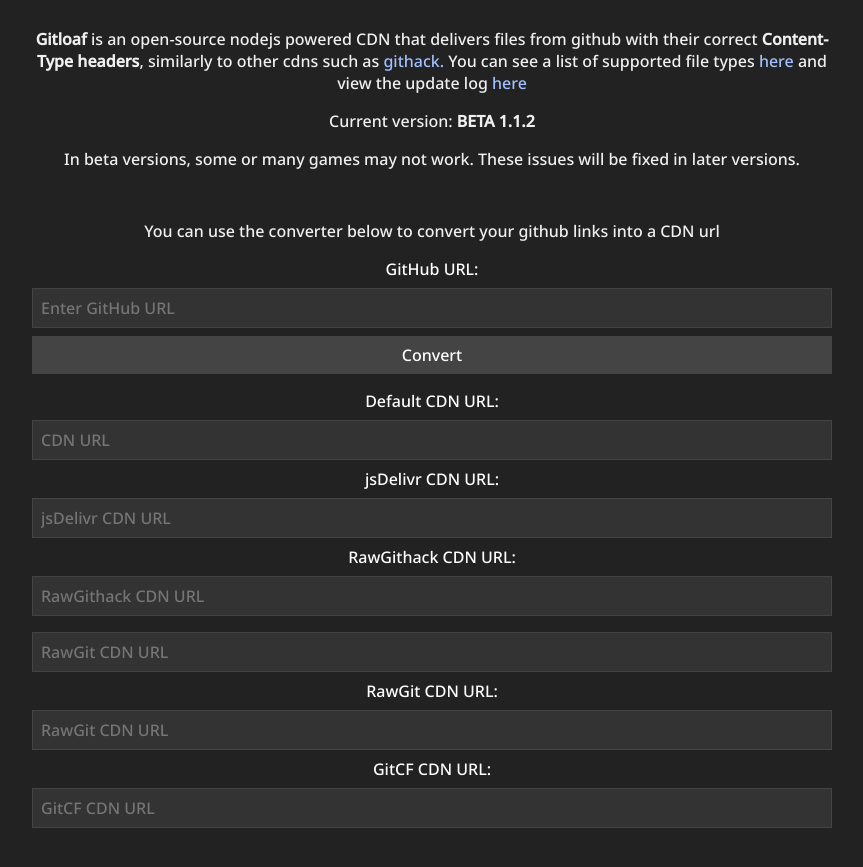
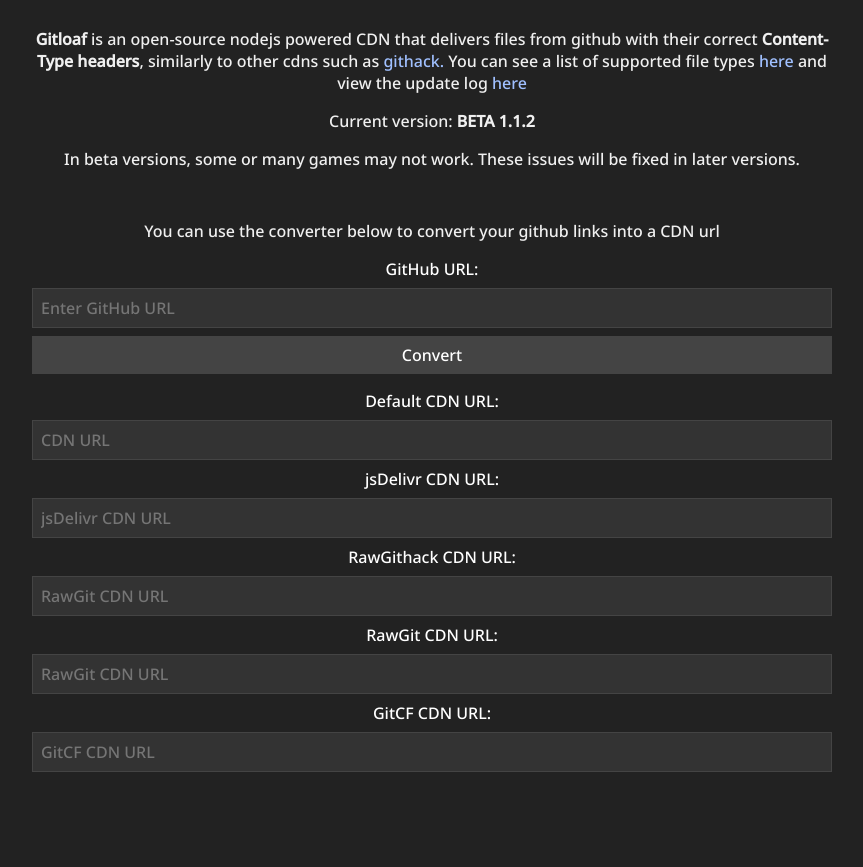
Before and after one commit to albibos/gitloaf, a website: page public/index.html in a window 1280 px wide. Shown: the part 193-1060 px from the top of the page, without its empty margins (208-1071 px from the left). After the commit the page ends 1005 px from the top, so only its background shows below. Drawn offline with Linux system fonts and the light colour scheme.

Commit message:
Update index.html

```diff
--- a/public/index.html
+++ b/public/index.html
@@ -42,8 +42,7 @@
          <div class="centered">
           <label for="converted-githack-url">RawGithack CDN URL:</label>
         </div>
-          <input type="text" id="converted-githack-url" placeholder="RawGithack CDN URL" readonly />
-          <input type="text" id="converted-gitcf-url" placeholder="RawGit CDN URL" readonly />
+          <input type="text" id="converted-rawgit-url" placeholder="RawGit CDN URL" readonly />
           <label for="converted-rawgit-url">RawGit CDN URL:</label>
         </div>
           <input type="text" id="converted-rawgit-url" placeholder="RawGit CDN URL" readonly />
```
